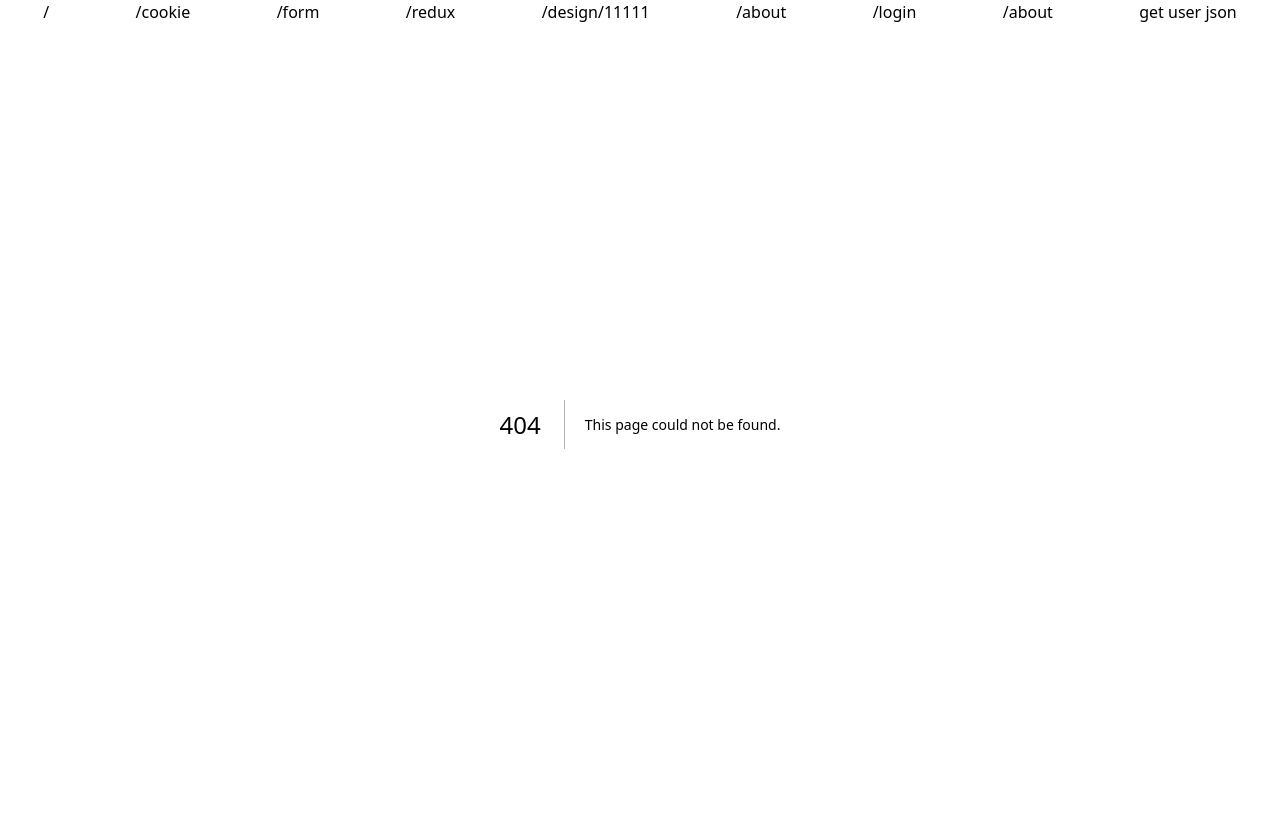
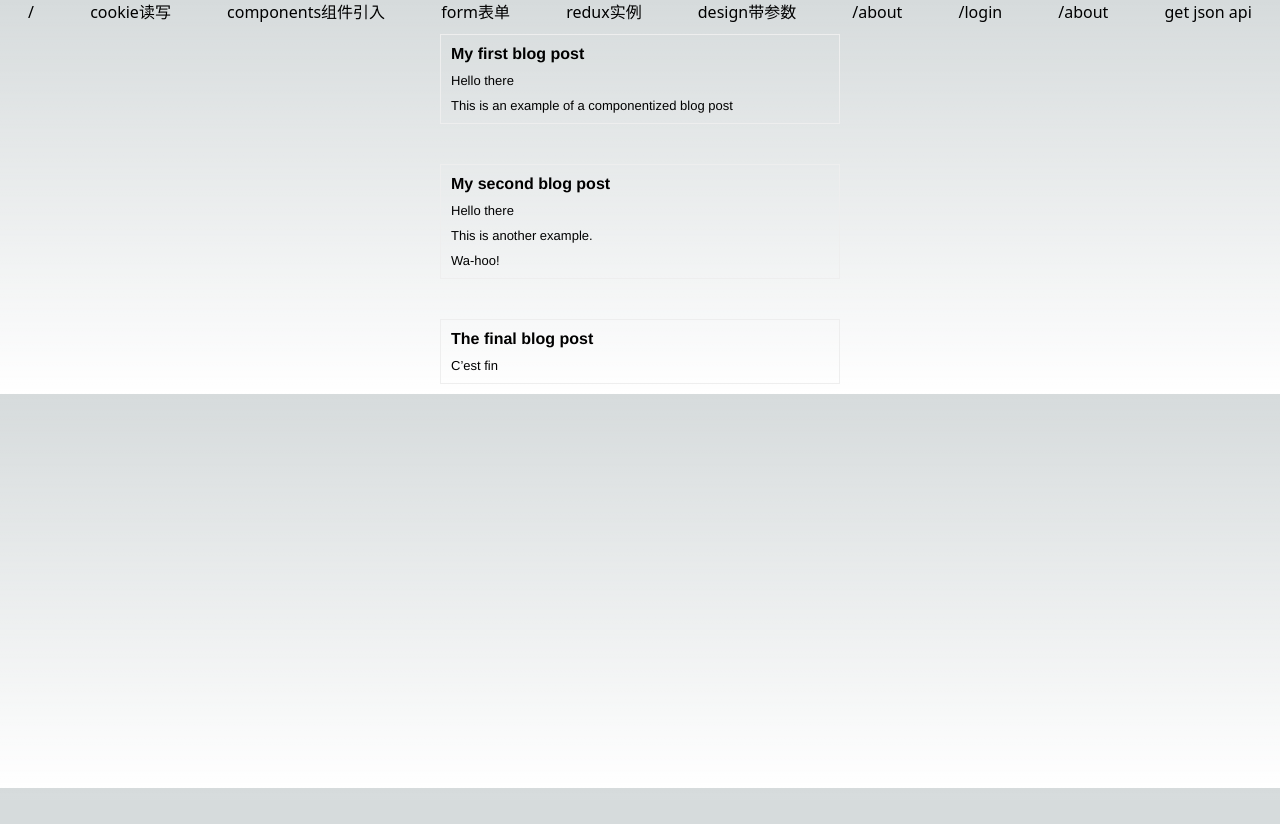
Before and after one commit to CcEditCom/CcView, a Next.js app: page /components in a window 1280 px wide. Before the commit this address had no page. After the commit the page ends 800 px from the top, so only its background shows below. Built offline with nearby package versions, Linux system fonts and the light colour scheme.

Commit message:
components 组件导入

```diff
--- /dev/null
+++ b/src/components/paragraph.tsx
@@ -0,0 +1,17 @@
+type ParagraphProps = {
+  children: React.ReactNode
+}
+
+export default function Paragraph({ children }: ParagraphProps) {
+  return (
+    <p>
+      {children}
+      <style jsx>{`
+        p {
+          font: 13px Helvetica, Arial;
+          margin: 10px 0;
+        }
+      `}</style>
+    </p>
+  );
+}
--- /dev/null
+++ b/src/components/post.tsx
@@ -0,0 +1,26 @@
+type PostProps = {
+  title: string
+  children: React.ReactNode
+}
+
+export default function Post({ title, children }: PostProps) {
+  return (
+    <div className='main'>
+      <h1>{title}</h1>
+      {children}
+      <style jsx>{`
+        .main {
+          font: 15px Helvetica, Arial;
+          border: 1px solid #eee;
+          padding: 0 10px;
+        }
+
+        h1 {
+          font-size: 16px;
+          font-weight: bold;
+          margin: 10px 0;
+        }
+      `}</style>
+    </div>
+  );
+}
--- a/src/pages/_app.tsx
+++ b/src/pages/_app.tsx
@@ -49,16 +49,19 @@ export default function MyApp({ Component, pageProps }: AppProps) {
           <span> / </span>
         </Link>
         <Link className='inline-block' href='/cookie'>
-          <span>/cookie </span>
+          <span>cookie读写  </span>
+        </Link>
+        <Link className='inline-block' href='/components'>
+          <span>components组件引入 </span>
         </Link>
         <Link className='inline-block' href='/form'>
-          <span>/form </span>
+          <span>form表单 </span>
         </Link>
         <Link className='inline-block' href='/redux'>
-          <span>/redux </span>
+          <span>redux实例 </span>
         </Link>
         <Link className='inline-block' href='/design/11111'>
-          <span>/design/11111</span>
+          <span>design带参数</span>
         </Link>
         <Link className='inline-block' href='/about'>
           <span>/about</span>
@@ -70,7 +73,7 @@ export default function MyApp({ Component, pageProps }: AppProps) {
           /about
         </button>
         <button className='inline-block' onClick={() => router.push('/api/user')}>
-          get user json
+          get json api
         </button>
       </div>
       <Provider store={store}>
--- /dev/null
+++ b/src/pages/components/index.tsx
@@ -0,0 +1,47 @@
+import P from '@/components/paragraph';
+import Post from '@/components/post';
+
+export default function Home() {
+  return (
+    <div className='main'>
+      <Post title='My first blog post'>
+        <P>Hello there</P>
+        <P>This is an example of a componentized blog post</P>
+      </Post>
+
+      <hr />
+
+      <Post title='My second blog post'>
+        <P>Hello there</P>
+        <P>This is another example.</P>
+        <P>Wa-hoo!</P>
+      </Post>
+
+      <hr />
+
+      <Post title='The final blog post'>
+        <P>C’est fin</P>
+      </Post>
+
+      <style jsx>{`
+        .main {
+          margin: auto;
+          max-width: 420px;
+          padding: 10px;
+        }
+
+        hr {
+          width: 100px;
+          border-width: 0;
+          margin: 20px auto;
+          text-align: center;
+        }
+
+        hr::before {
+          content: '***';
+          color: #ccc;
+        }
+      `}</style>
+    </div>
+  );
+}
```
